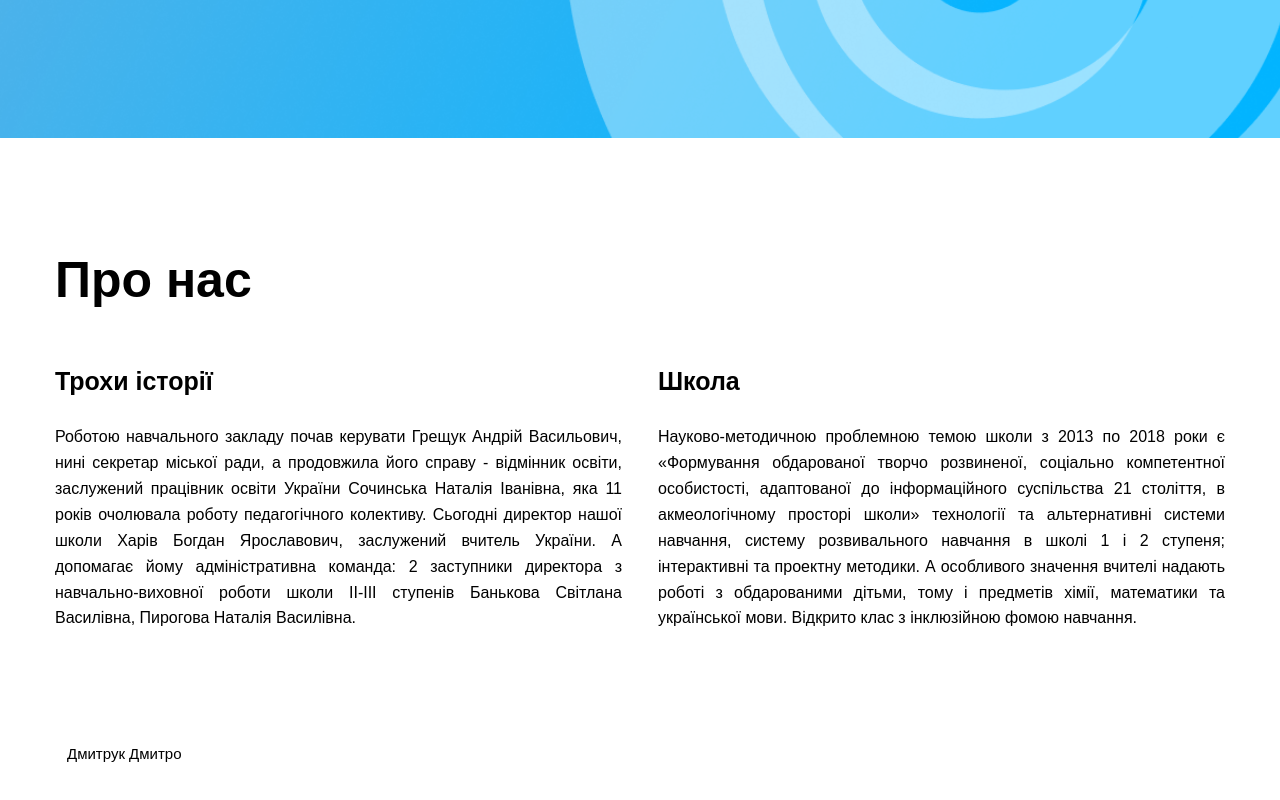
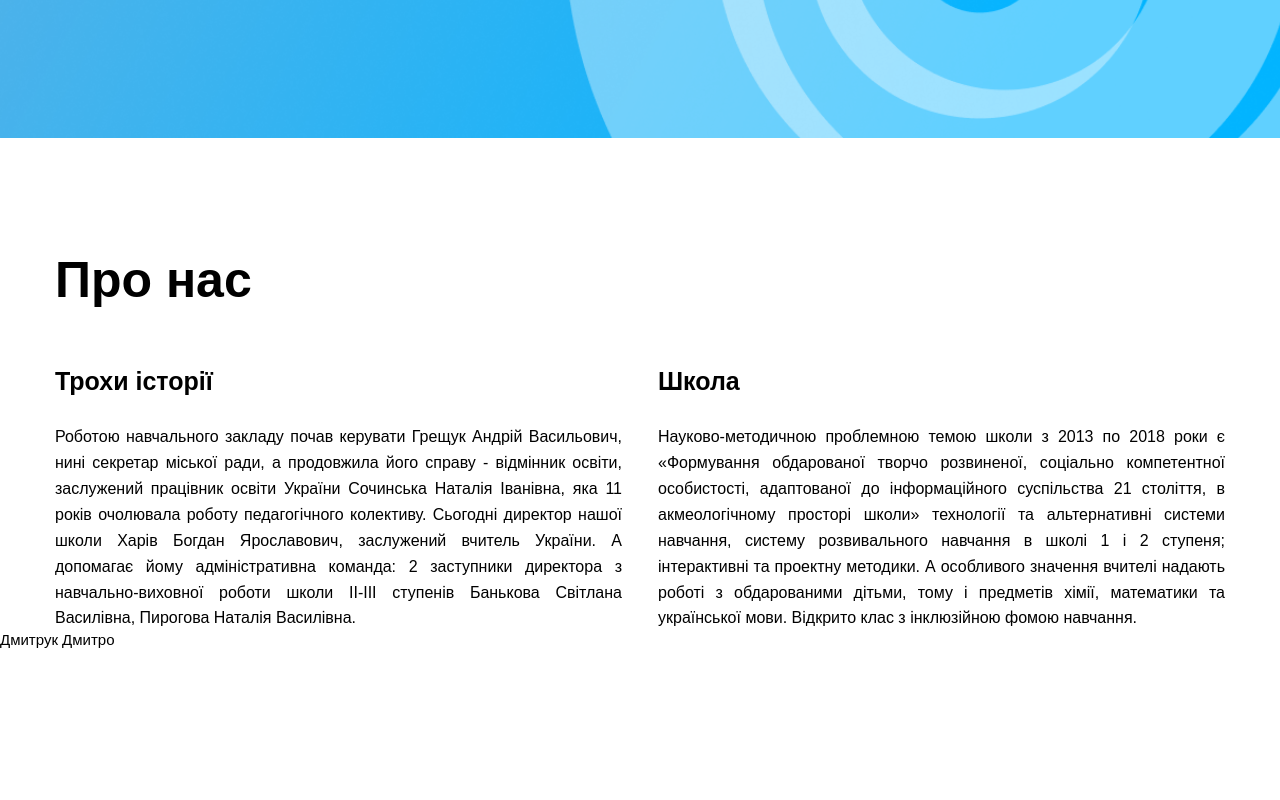
Before and after one commit to Dmitrukb/School27, a plain HTML site: page index.html in a window 1280 px wide. Shown: the part 692-1492 px from the top of the page. After the commit the page ends 1340 px from the top, so only its background shows below. Drawn offline with Linux system fonts and the light colour scheme.

Commit message:
Update main.css

```diff
--- a/css/main.css
+++ b/css/main.css
@@ -565,14 +565,11 @@ li {
 	font-size: 15px;
 	font-family: 'Open Sans', sans-serif;
 	display: flex;
-	padding: 114px 0
+	padding: 114px
+        margin-left: 30px;
 }
 
-.footer-text p {
-	margin-left: 67px;
 
-	color: black;
-}
 h3 {
 	margin-right: -10px;
 }
```
